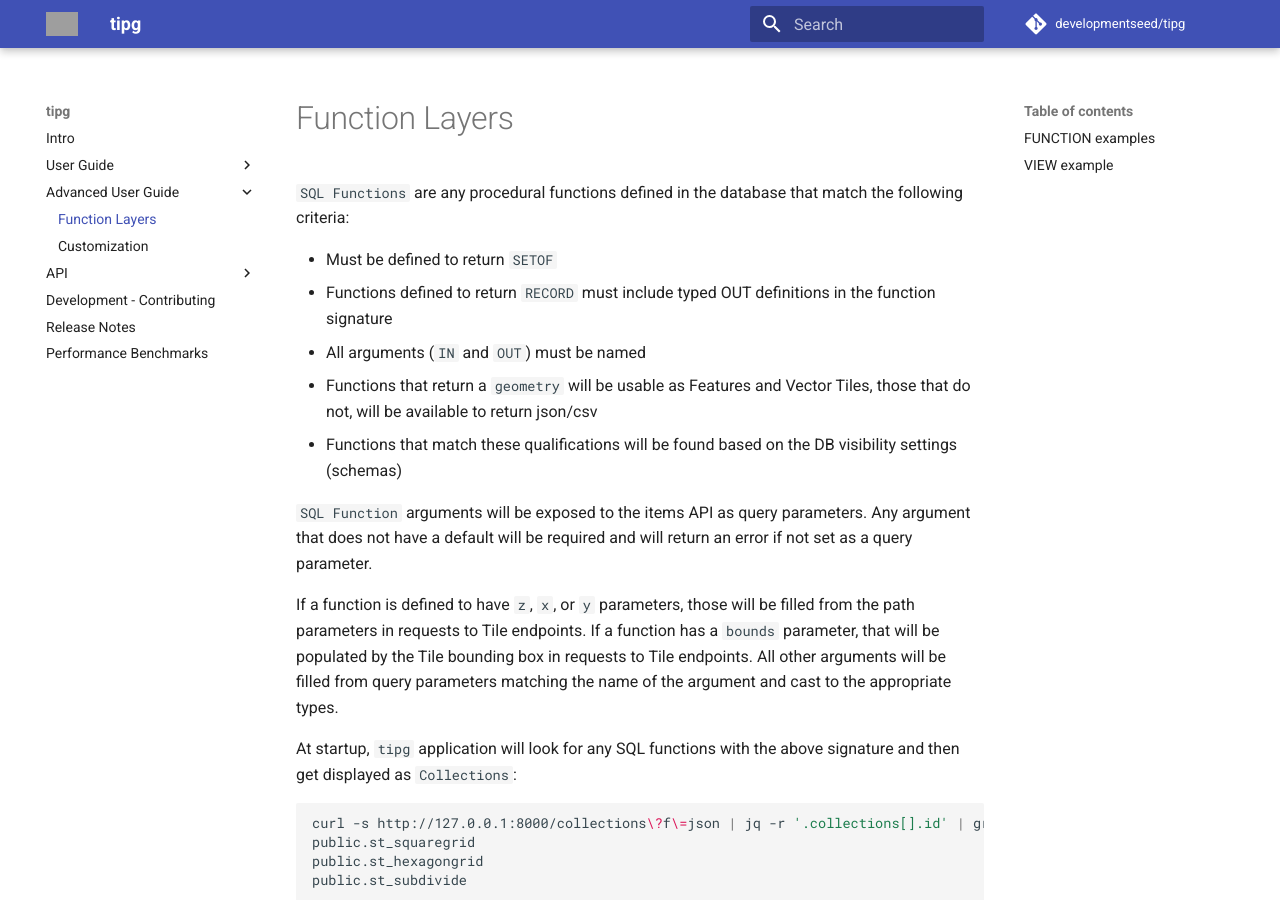
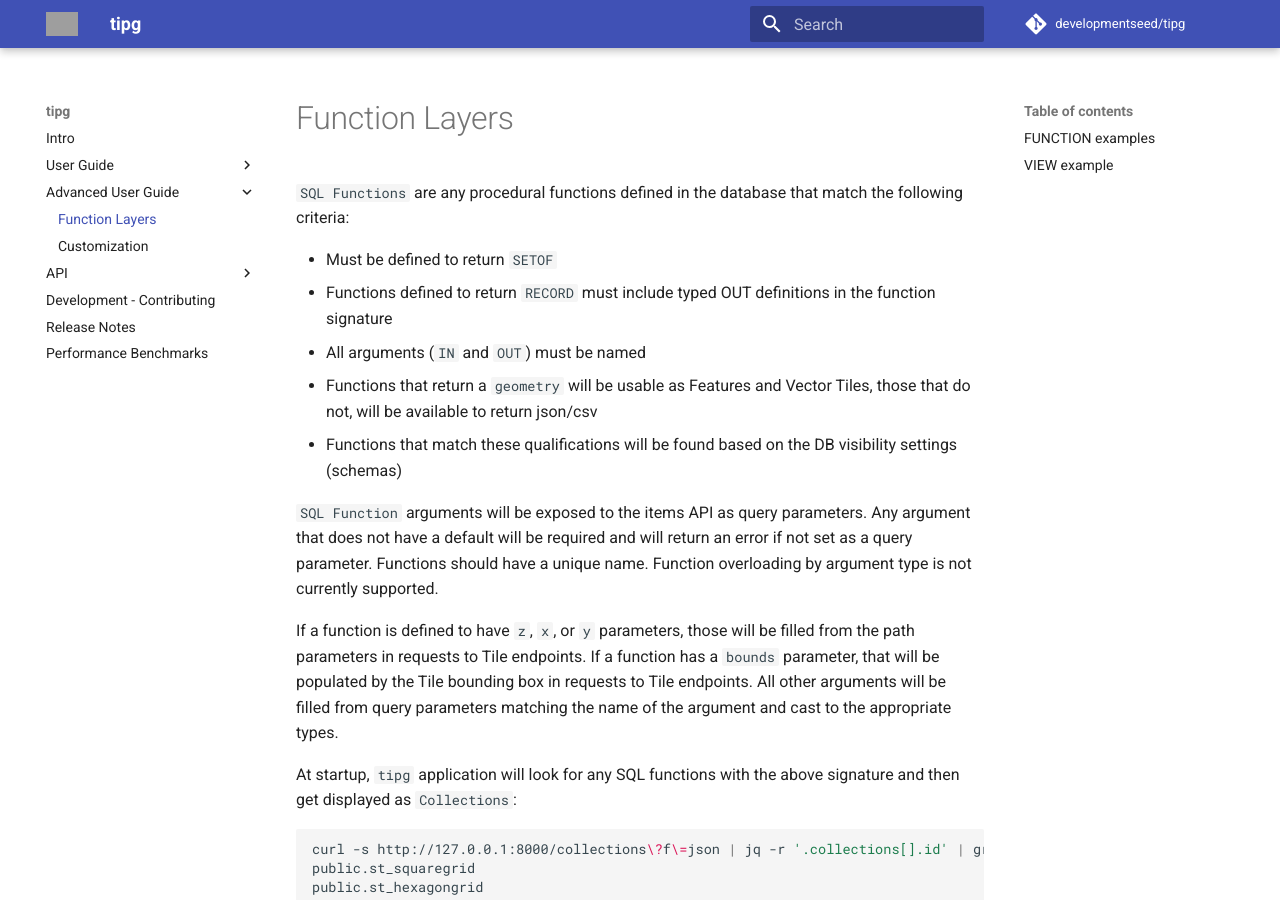
Before and after one commit to developmentseed/tipg, an MkDocs documentation site: the page built from docs/src/advanced/functions.md, in a window 1280 px wide and 900 px high. Built offline with MkDocs 1.6.1 and Material for MkDocs 9.7.7, drawn with Linux system fonts in a browser that asks for light colours; comment, search, counter and statistics services are not loaded; grey boxes are pictures that could not be loaded.

Commit message:
add note on function overloading

```diff
--- a/docs/src/advanced/functions.md
+++ b/docs/src/advanced/functions.md
@@ -8,7 +8,7 @@
   - Functions that return a `geometry` will be usable as Features and Vector Tiles, those that do not, will be available to return json/csv
   - Functions that match these qualifications will be found based on the DB visibility settings (schemas)
 
-`SQL Function` arguments will be exposed to the items API as query parameters. Any argument that does not have a default will be required and will return an error if not set as a query parameter.
+`SQL Function` arguments will be exposed to the items API as query parameters. Any argument that does not have a default will be required and will return an error if not set as a query parameter. Functions should have a unique name. Function overloading by argument type is not currently supported.
 
 If a function is defined to have `z`, `x`, or `y` parameters, those will be filled from the path parameters in requests to Tile endpoints. If a function has a `bounds` parameter, that will be populated by the Tile bounding box in requests to Tile endpoints. All other arguments will be filled from query parameters matching the name of the argument and cast to the appropriate types.
 
```
